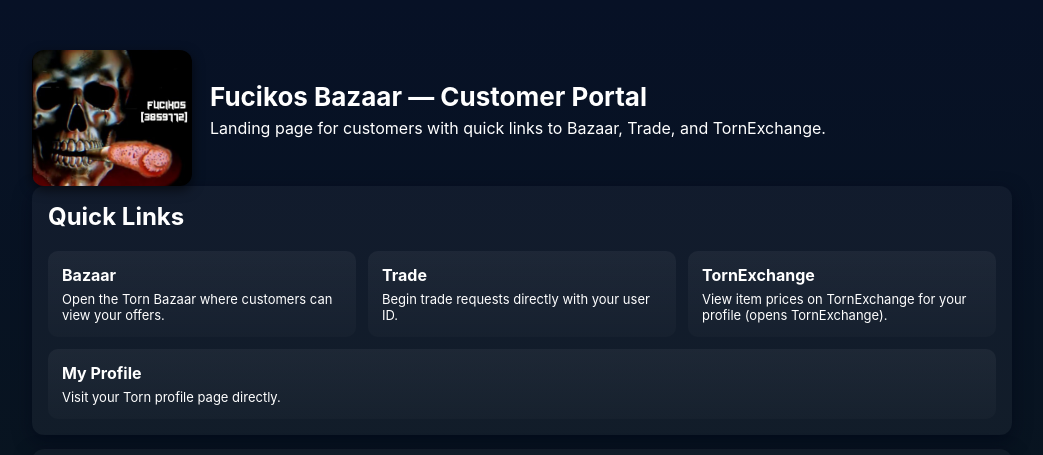
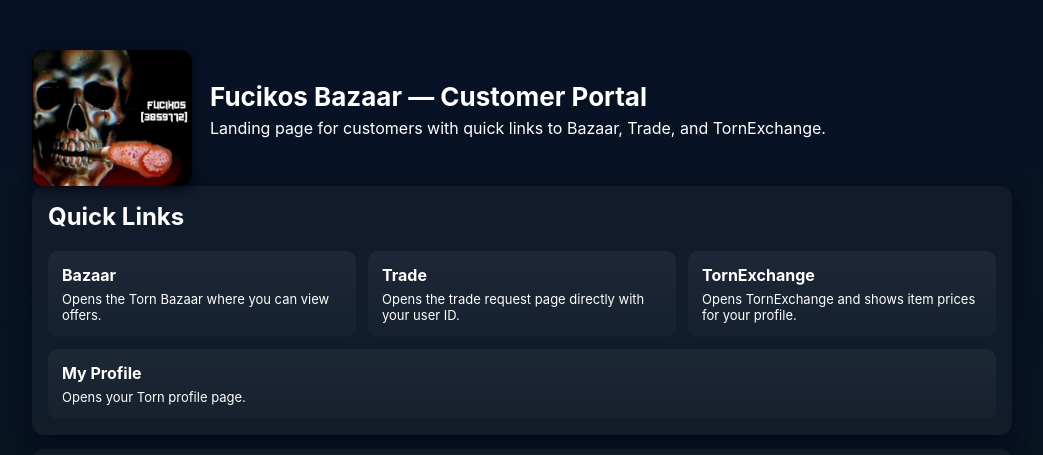
Before and after one commit to Fucikos/fucikos.site, a plain HTML site: page index.html in a window 1280 px wide. Shown: the top 455 px of the page, without its empty margins (118-1161 px from the left). Drawn offline with Linux system fonts and the light colour scheme.

Commit message:
index.html

```diff
--- a/index.html
+++ b/index.html
@@ -44,23 +44,23 @@
       <div class="links">
         <a class="link" href="https://www.torn.com/bazaar.php?userId=3859772#" target="_blank" rel="noopener">
           <h3>Bazaar</h3>
-          <div class="small">Open the Torn Bazaar where customers can view your offers.</div>
+          <div class="small">Opens the Torn Bazaar where you can view offers.</div>
         </a>
 
         <a class="link" href="https://www.torn.com/trade.php#step=start&userID=3859772" target="_blank" rel="noopener">
           <h3>Trade</h3>
-          <div class="small">Begin trade requests directly with your user ID.</div>
+          <div class="small">Opens the trade request page directly with your user ID.</div>
         </a>
 
         <a class="link" href="https://www.tornexchange.com/prices/Fucikos/" target="_blank" rel="noopener">
           <h3>TornExchange</h3>
-          <div class="small">View item prices on TornExchange for your profile (opens TornExchange).</div>
+          <div class="small">Opens TornExchange and shows item prices for your profile.</div>
         </a>
 
-        <!-- New My Profile link -->
+        <!-- My Profile link -->
         <a class="link" href="https://www.torn.com/profiles.php?XID=3859772" target="_blank" rel="noopener">
           <h3>My Profile</h3>
-          <div class="small">Visit your Torn profile page directly.</div>
+          <div class="small">Opens your Torn profile page.</div>
         </a>
       </div>
     </section>
@@ -73,7 +73,7 @@
         <div style="flex: 1 1 280px; min-width: 260px;">
           <h2 style="margin-top:0; color:#ffffff;">Raffle</h2>
           <p style="color:#ffffff; font-size:15px; line-height:1.5;">
-            Send me up to <strong>3 Xanax</strong>
+            Send up to <strong>3 Xanax</strong>
             <a href="https://www.torn.com/profiles.php?XID=3859772" target="_blank" style="color:#0b84ff; text-decoration:none;">
               here
             </a>
```
